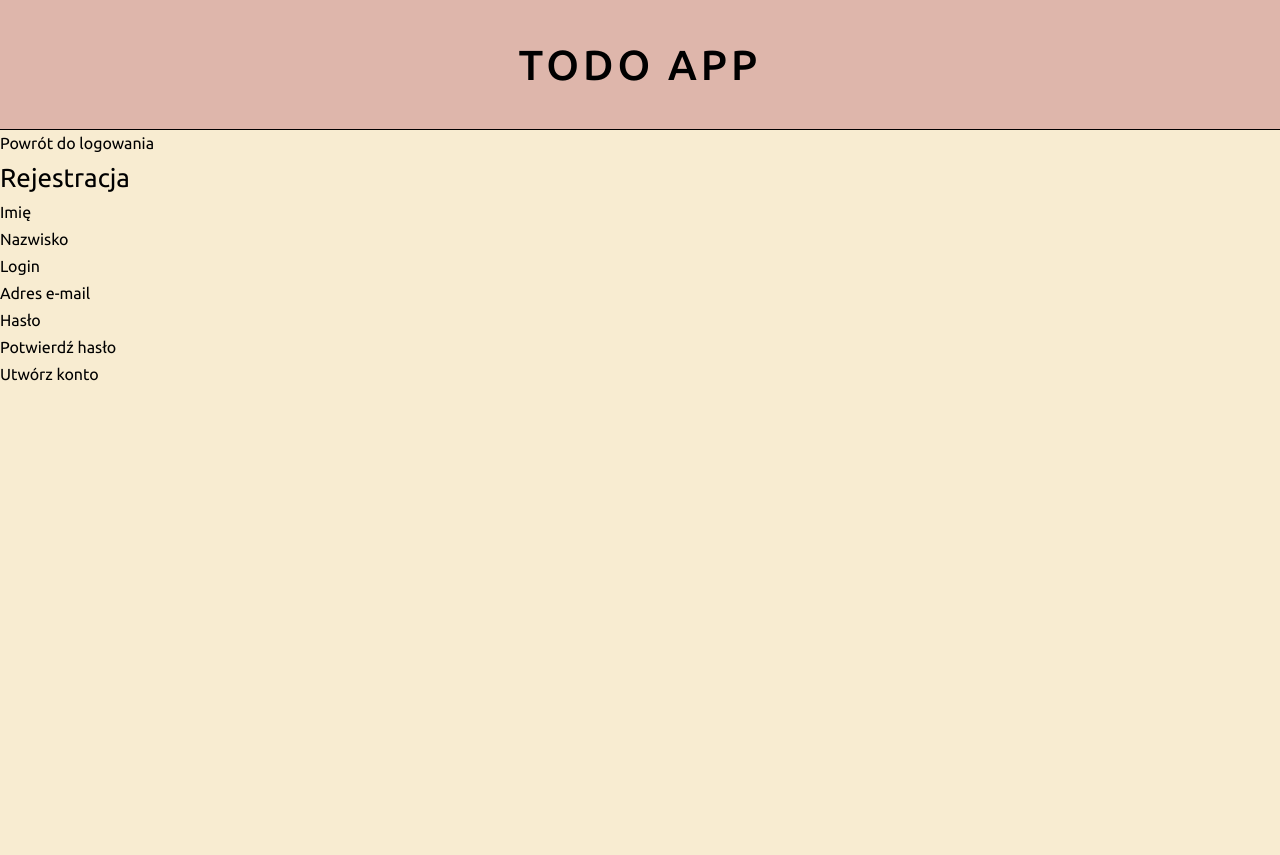
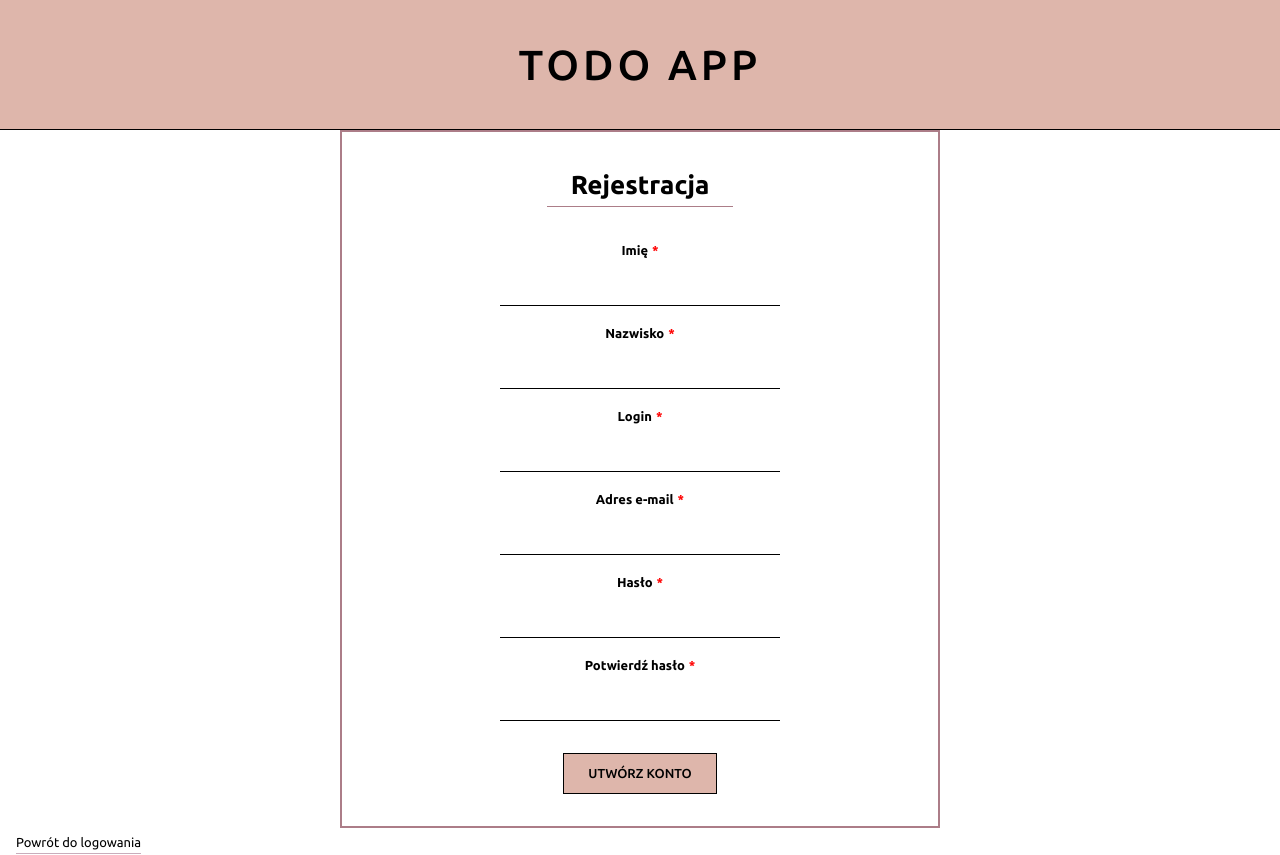
Before and after one commit to MichuDu/BAI, a Vue app: page /register in a window 1280 px wide. Before the commit the page ends 800 px from the top, so only its background shows below. Built offline with nearby package versions, Linux system fonts and the light colour scheme.

Commit message:
Login & Register & Success Views styles

```diff
--- a/src/App.vue
+++ b/src/App.vue
@@ -6,7 +6,9 @@ import TodoHeader from "@/components/TodoHeader.vue";
 <template>
   <div class="todo-container">
     <TodoHeader />
-    <RouterView />
+    <main class="todo-main">
+      <RouterView />
+    </main>
   </div>
 </template>
 
--- a/src/components/TodoHeader.vue
+++ b/src/components/TodoHeader.vue
@@ -2,7 +2,7 @@
   <header class="todo-header">
     <div class="todo-header-wrapper wrapper">
       <div class="todo-header-title">
-        <h1>Todo App</h1>
+        <router-link class="h1" :to="'/'">Todo App</router-link>
       </div>
       <nav v-if="authStore.user" class="todo-header-nav">
         <p class="todo-header-welcome">
--- a/src/components/TodoList.vue
+++ b/src/components/TodoList.vue
@@ -29,7 +29,7 @@ const { todosFilters } = storeToRefs(store);
 
 onMounted(() => {
   store.getTodos();
-  setCategorizedTodos(activeCategory);
+  //setCategorizedTodos(activeCategory);
 });
 </script>
 
--- a/src/scss/base/_theme.scss
+++ b/src/scss/base/_theme.scss
@@ -1,7 +1,6 @@
 /* Containers */
 body {
   min-height: 100vh;
-  background-color: $color-beige;
 }
 
 .wrapper {
@@ -13,22 +12,33 @@ body {
 /* Links */
 .link {
   position: relative;
+  display: inline-block;
   cursor: pointer;
 
   &:hover {
-    &::before {
+    &::after {
       width: 100%;
     }
   }
 
-  &::before {
+  &::before,
+  &::after {
     content: '';
     position: absolute;
     right: 0;
     bottom: 0;
-    width: 0;
     height: 1px;
-    background-color: $color-purple;
     transition: .3s width;
   }
+
+  &::before {
+    width: 100%;
+    background-color: lighten($color-purple, 30%);
+  }
+
+  &::after {
+    z-index: 1;
+    width: 0;
+    background-color: $color-purple;
+  }
 }
--- /dev/null
+++ b/src/scss/components/_form.scss
@@ -0,0 +1,92 @@
+.form {
+  max-width: 600px;
+  margin: 0 auto;
+  padding: 32px;
+  border: 2px solid $color-brown;
+  text-align: center;
+}
+
+.form-title {
+  display: inline-block;
+  margin-bottom: 32px;
+  padding: 0 24px;
+  border-bottom: 1px solid $color-brown;
+  font-weight: bold;
+}
+
+.form-note {
+  margin-bottom: 32px;
+}
+
+.field {
+  margin-bottom: 16px;
+
+  &:last-child {
+    margin-bottom: 0;
+  }
+
+  &.required {
+    .label {
+      &::after {
+        content: '*';
+        margin-left: 4px;
+        color: $color-red;
+
+      }
+    }
+  }
+}
+
+.label {
+  @include body-3();
+  display: block;
+  margin-bottom: 8px;
+  font-weight: bold;
+}
+
+.input {
+  padding: 4px 16px;
+  border-bottom: 1px solid $color-black;
+  transition: .3s border;
+
+  &:active,
+  &:focus,
+  &:hover {
+    border-color: $color-brown;
+  }
+}
+
+.form-actions {
+  margin-top: 32px;
+}
+
+.button {
+  @include body-3();
+  display: inline-block;
+  padding: 8px 24px;
+  background-color: $color-light-brown;
+  border: 1px solid $color-black;
+  color: $color-black;
+  cursor: pointer;
+  font-weight: 500;
+  text-transform: uppercase;
+  transition: .3s background;
+
+  &:hover {
+    background-color: $color-brown;
+  }
+}
+
+.form-errors {
+  @include body-3();
+  margin-top: 24px;
+}
+
+.form-errors-items {
+  margin: 0 -4px;
+}
+
+.form-errors-item {
+  margin: 0 4px;
+  color: $color-red;
+}
--- a/src/scss/style.scss
+++ b/src/scss/style.scss
@@ -5,3 +5,6 @@
 @import "base/_reset.scss";
 @import "base/_typography.scss";
 @import "base/_theme.scss";
+
+/* Components */
+@import "components/_form.scss";
--- a/src/scss/utils/_variables.scss
+++ b/src/scss/utils/_variables.scss
@@ -5,6 +5,10 @@ $color-beige: #F8ECD1;
 $color-light-brown: #DEB6AB;
 $color-brown: #AC7D88;
 $color-purple: #85586F;
+$color-red: #FF0000;
+
+/* Responsive */
+$media-desktop: '1024px';
 
 /* Layout */
 $container__max-width: 1416px;
--- a/src/views/LoginView.vue
+++ b/src/views/LoginView.vue
@@ -1,39 +1,56 @@
 <template>
-  <div>
-    <div>
-      <form @submit.prevent="onSubmit">
+  <div class="todo-auth-wrapper wrapper">
+    <div class="todo-auth">
+      <div class="todo-login">
+        <form class="form" @submit.prevent="onSubmit">
+          <div class="form-title">
             <h3>Logowanie</h3>
+          </div>
+          <div class="form-note">
             <p>
               Jeśli masz już konto, możesz zalogować się przy pomocy loginu lub
               emaila.
             </p>
-        <div>
-          <label>Login / email</label>
-          <input type="text" v-model="data.login" />
           </div>
-        <div>
-          <label>Hasło</label>
-          <input type="password" v-model="data.password" />
+          <div class="field required">
+            <label class="label">Login / email</label>
+            <input class="input" type="text" v-model="data.login" />
           </div>
-        <div v-if="errorsVisible">
-          <p>Nieudane logowanie:</p>
-          <ul>
-            <li v-for="(error, index) in errors" :key="index">
-              {{ error }}
+          <div class="field required">
+            <label class="label">Hasło</label>
+            <input class="input" type="password" v-model="data.password" />
+          </div>
+          <div v-if="errorsVisible" class="form-errors">
+            <ul class="form-errors-list">
+              <li
+                class="form-errors-item"
+                v-for="(error, index) in errors"
+                :key="index"
+              >
+                <span>{{ error }}</span>
               </li>
             </ul>
           </div>
-        <div>
-          <button type="submit">Zaloguj się</button>
+          <div class="form-actions">
+            <button class="button" type="submit">Zaloguj się</button>
           </div>
         </form>
       </div>
-    <div>
+      <div class="todo-to-register">
+        <div class="form">
+          <div class="form-title">
             <h3>Rejestracja</h3>
+          </div>
+          <div class="form-note">
             <p>Utwórz konto, aby uzyskać dostęp do aplikacji.</p>
-      <router-link :to="{ name: 'RegisterView' }">
+          </div>
+          <div class="form-actions">
+            <router-link class="button" :to="{ name: 'RegisterView' }">
               Chcę utworzyć konto
             </router-link>
+          </div>
+        </div>
+      </div>
     </div>
   </div>
 </template>
@@ -94,3 +111,26 @@ onMounted(() => {
   store.removeTodos();
 });
 </script>
+
+<style lang="scss">
+@import "@/scss/utils/_variables.scss";
+
+.todo-auth {
+  padding: 48px 0;
+
+  @media (min-width: $media-desktop) {
+    display: flex;
+    justify-content: center;
+    padding: 100px 0;
+  }
+}
+
+.todo-login {
+  margin-bottom: 48px;
+
+  @media (min-width: $media-desktop) {
+    margin-right: 56px;
+    margin-bottom: 0;
+  }
+}
+</style>
--- a/src/views/RegisterSuccess.vue
+++ b/src/views/RegisterSuccess.vue
@@ -1,15 +1,25 @@
 <template>
-  <div>
-    <div>
-      <h3>Pomyślnie utworzono konto!</h3>
-      <p>
-        Za <span>{{ miliseconds / 1000 }}</span> sekund zostaniesz przekierowany
-        do strony logowania.
-      </p>
-      <router-link :to="{ name: 'LoginView' }">
-        Kliknij tutaj, aby przenieść się teraz.
-      </router-link>
-    </div>
+  <div class="todo-success-wrapper wrapper">
+    <div class="todo-success">
+      <div class="todo-success-title">
+        <h3>Pomyślnie utworzono konto!</h3>
+      </div>
+      <div class="todo-success-content">
+        <p class="todo-success-text">
+          Za
+          <span class="todo-success-seconds"
+            >{{ miliseconds / 1000 }} sekund</span
+          >
+          zostaniesz przekierowany do strony logowania.
+        </p>
+        <router-link
+          class="todo-success-link link body-3"
+          :to="{ name: 'LoginView' }"
+        >
+          Kliknij tutaj, aby przenieść się teraz.
+        </router-link>
+      </div>
+  </div>
   </div>
 </template>
 
@@ -34,3 +44,18 @@ export default {
   },
 };
 </script>
+
+<style lang="scss">
+.todo-success {
+  padding: 100px 0;
+}
+
+.todo-success-seconds {
+  font-weight: 500;
+}
+
+.todo-success-text {
+  margin-top: 8px;
+  margin-bottom: 32px;
+}
+</style>
--- a/src/views/RegisterView.vue
+++ b/src/views/RegisterView.vue
@@ -1,47 +1,63 @@
 <template>
-  <div>
-    <div>
-      <div>
-        <router-link :to="{ name: 'LoginView' }">
+  <div class="todo-register-wrapper wrapper">
+    <div class="todo-register">
+      <form class="todo-register-form form">
+        <div class="form-title">
+          <h3>Rejestracja</h3>
+        </div>
+        <div class="field required">
+          <label class="label">Imię</label>
+          <input class="input" type="text" v-model="data.name" />
+        </div>
+        <div class="field required">
+          <label class="label">Nazwisko</label>
+          <input class="input" type="text" v-model="data.lastname" />
+        </div>
+        <div class="field required">
+          <label class="label">Login</label>
+          <input class="input" type="text" v-model="data.login" />
+        </div>
+        <div class="field required">
+          <label class="label">Adres e-mail</label>
+          <input class="input" type="email" v-model="data.email" />
+        </div>
+        <div class="field required">
+          <label class="label">Hasło</label>
+          <input class="input" type="password" v-model="data.password" />
+        </div>
+        <div class="field required">
+          <label class="label">Potwierdź hasło</label>
+          <input
+            class="input"
+            type="password"
+            v-model="data.password_confirm"
+          />
+        </div>
+        <div v-if="errors.length" class="form-errors">
+          <ul class="form-errors-list">
+            <li
+              v-for="(error, index) in errors"
+              :key="index"
+              class="form-errors-item"
+            >
+              {{ error }}
+            </li>
+          </ul>
+        </div>
+        <div class="form-actions">
+          <button class="button" type="submit" @click="registerAction">
+            Utwórz konto
+          </button>
+        </div>
+      </form>
+      <div class="todo-back">
+        <router-link
+          class="todo-back-link link body-3"
+          :to="{ name: 'LoginView' }"
+        >
           Powrót do logowania
         </router-link>
       </div>
-      <form novalidate="true">
-        <h3>Rejestracja</h3>
-        <div>
-          <label>Imię</label>
-          <input type="text" v-model="data.name" />
-        </div>
-        <div>
-          <label>Nazwisko</label>
-          <input type="text" v-model="data.lastname" />
-        </div>
-        <div>
-          <label>Login</label>
-          <input type="text" v-model="data.login" />
-        </div>
-        <div>
-          <label>Adres e-mail</label>
-          <input type="email" v-model="data.email" />
-        </div>
-        <div>
-          <label>Hasło</label>
-          <input type="password" v-model="data.password" />
-        </div>
-        <div>
-          <label>Potwierdź hasło</label>
-          <input type="password" v-model="data.password_confirm" />
-        </div>
-        <div v-if="errors.length">
-          <p>Aby utworzyć konto popraw poniższe błędy:</p>
-          <ul>
-            <li v-for="(error, index) in errors" :key="index">{{ error }}</li>
-          </ul>
-        </div>
-        <div>
-          <button type="submit" @click="registerAction">Utwórz konto</button>
-        </div>
-      </form>
     </div>
   </div>
 </template>
@@ -108,3 +124,25 @@ export default {
   },
 };
 </script>
+
+<styles lang="scss">
+@import "@/scss/utils/_variables.scss";
+
+.todo-register {
+  padding: 48px 0;
+}
+
+.todo-back {
+  margin-top: 48px;
+  text-align: center;
+}
+
+.todo-back-link {
+  font-weight: 500;
+}
+
+.todo-register-form {
+  max-width: 800px;
+  margin-top: 32px;
+}
+</styles>
```
Lines whose indentation alone changed are shown as unchanged.
